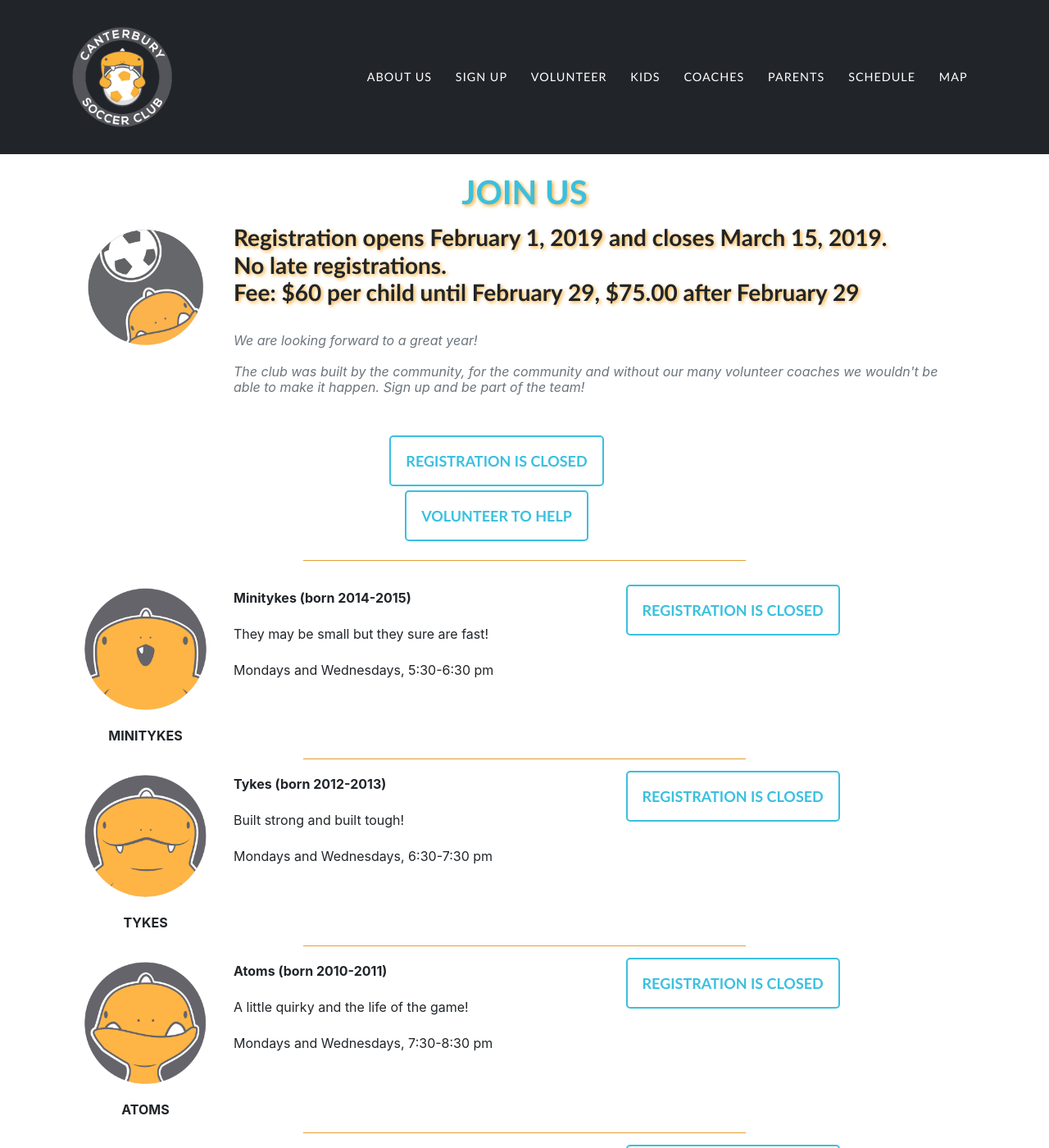
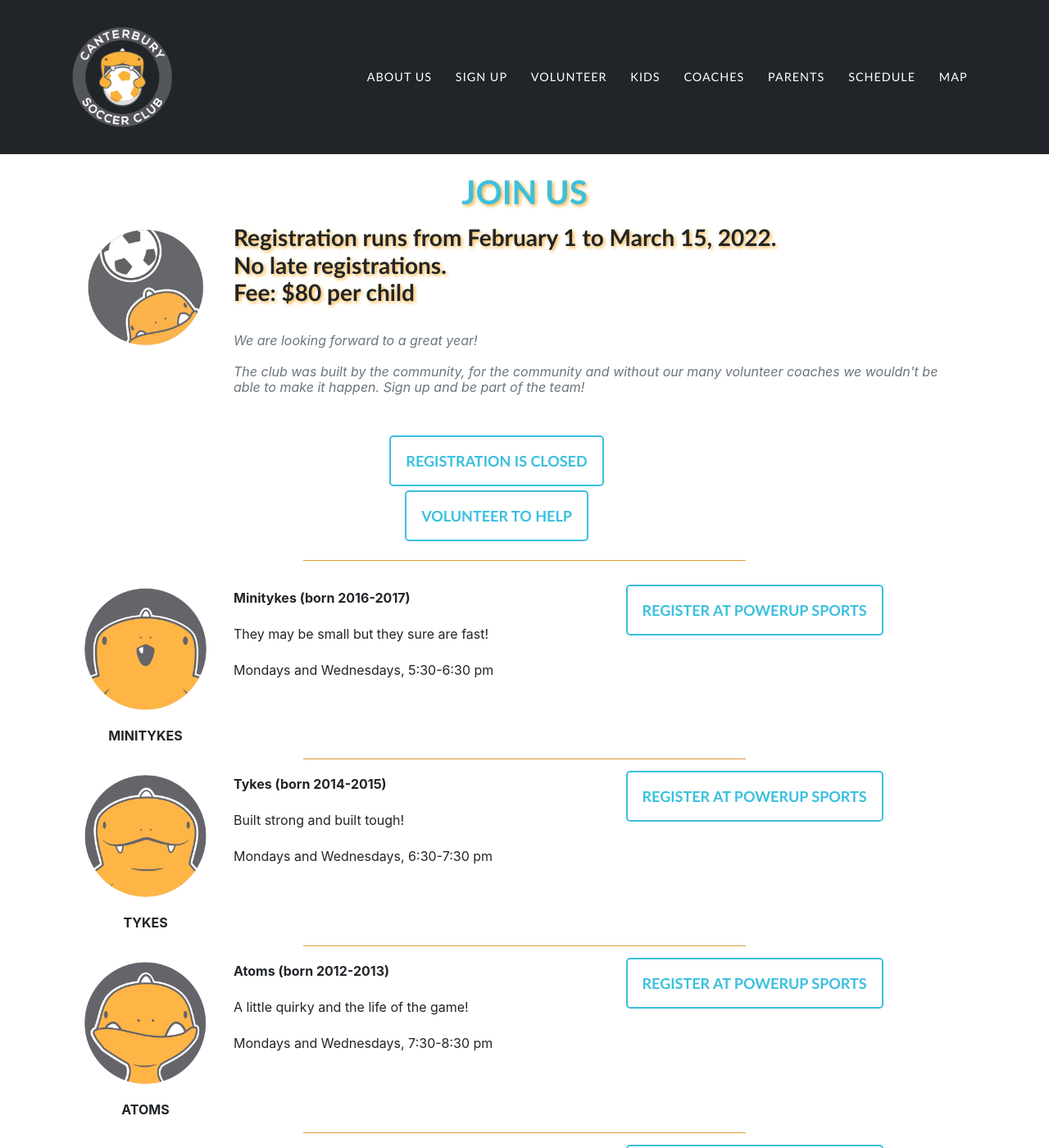
Before and after one commit to canterbury-soccer/website, a Jekyll site: the page built from join-us.md, in a window 1280 px wide and 1400 px high. Shown: the whole window at 82% size. Built offline with Jekyll 4.4.1, drawn with Linux system fonts in a browser that asks for light colours; some web fonts are replaced; some of the changed text lies outside the part shown.

```diff
--- a/_data/sitetext.yml
+++ b/_data/sitetext.yml
@@ -1,5 +1,5 @@
 registration:
-    open: false
+    open: true
     closed:
       title: "Registration is closed"
     internal:
@@ -37,11 +37,7 @@ aboutus:
     list:
       - title: "News"
         desc: |
-          Due to the unpredictable nature of COVID-19 restrictions, we have reluctantly decided to cancel our 2021 season.
-          <br/><br/>
-          To make sure 2022 can happen, when things settle down in the world, please consider volunteering for our organizing committee.
-          <br/><br/>
-          We need all positions. Volunteers will need a [Police Record Check (PRC)](https://www.ottawapolice.ca/en/contact-us/Police-Record-Checks.aspx) and a [Vulnerable Sector Check](https://www.ottawapolice.ca/en/about-us/level-3---vulnerable-sector-check.aspx), be willing to take (or have previously taken) the [Respect in Sport](https://www.ontariosoccer.net/respect-in-sport) program, and have considerable time available between January and June.
+          To make sure 2022 can happen, when things settle down in the world, please consider volunteering for our organizing committee. We need all positions. The only real requirement is that you have considerable time available between January and June.
           <br/><br/>
           <a href='mailto:canterburysoccer@gmail.com'>Email us if that is you!</a>
         icon: fas fa-newspaper #find more at https://fontawesome.com/icons
@@ -63,11 +59,11 @@ join-us:
   img: assets/img/saurus_header.jpg
   img_alt: Soccersaurus Heads the Ball
   registration_slug: |
-    Registration opens February 1, 2019 and closes March 15, 2019.
+    Registration runs from February 1 to March 15, 2022.
     <br/>
     No late registrations.
     <br/>
-    Fee: $60 per child until February 29, $75.00 after February 29
+    Fee: $80 per child
   text: |
     We are looking forward to a great year!
     <br/><br/>
@@ -171,8 +167,8 @@ schedule:
     title: "Game Times"
     text: "Canterbury Soccer Club meets every week for training and games! Here are the times:"
   schedules:
-    title: "2019 Schedules"
-    year: 2019
+    title: "2022 Schedules"
+    year: 2022
     text: ""
   fieldmaps:
     title: "Field Maps"
@@ -191,25 +187,25 @@ divisions:
   - title: "Minitykes"
     schedule: "Mondays and Wednesdays, 5:30-6:30 pm"
     tagline: "They may be small but they sure are fast!"
-    years: "born 2014-2015"
+    years: "born 2016-2017"
     url: assets/pdf/schedule_2019_minitykes.pdf
     img: assets/img/saurus_minitykes.png
   - title: "Tykes"
     schedule: "Mondays and Wednesdays, 6:30-7:30 pm"
     tagline: "Built strong and built tough!"
-    years: "born 2012-2013"
+    years: "born 2014-2015"
     url: assets/pdf/schedule_2019_tykes.pdf
     img: assets/img/saurus_tykes.png
   - title: "Atoms"
     schedule: "Mondays and Wednesdays, 7:30-8:30 pm"
     tagline: "A little quirky and the life of the game!"
-    years: "born 2010-2011"
+    years: "born 2012-2013"
     url: assets/pdf/schedule_2019_atoms.pdf
     img: assets/img/saurus_atoms.png
   - title: "Mosquitos"
     schedule: "Tuesdays and Thursdays, 6:30-8:15 pm"
     tagline: "Bigger, stronger, and ready to play!"
-    years: "born 2007-2009"
+    years: "born 2009-2011"
     url: assets/pdf/schedule_2019_mosquitos.pdf
     img: assets/img/saurus_mosquitos.png
 
```
